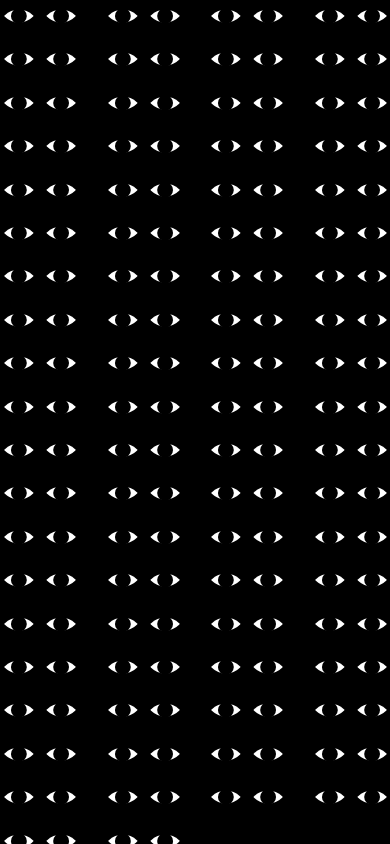
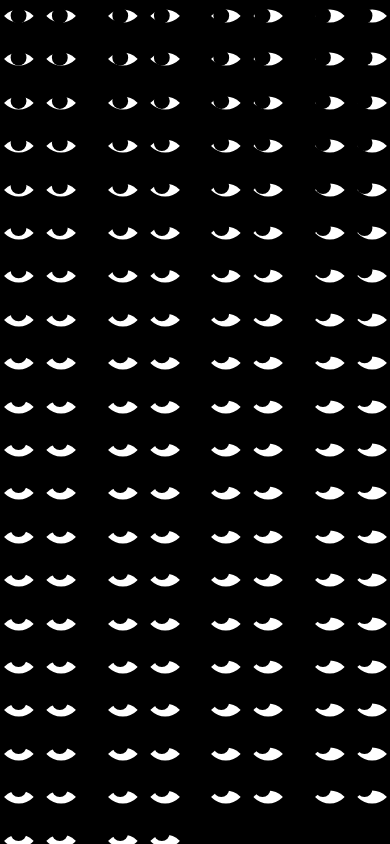
Before and after one commit to NivaldoFarias/eyes, a React (Vite) app: page / in a window 390 px wide. Built offline with nearby package versions, Linux system fonts and the light colour scheme.

Commit message:
minor refactor to eye movement

```diff
--- a/src/App.tsx
+++ b/src/App.tsx
@@ -1,23 +1,48 @@
+import { useEffect, useState } from "react";
+
 import Eyes from "./components/Eyes";
-import useCursorCoordinates from "./hooks/useCursorCoordinates";
+import { CursorContext } from "./hooks/CursorContext";
+
+interface CursorCoordinates {
+	x: number;
+	y: number;
+}
 
 function App() {
-	const cursorCoordinates = useCursorCoordinates(true);
+	const [cursorCoordinates, setCursorCoordinates] = useState<CursorCoordinates>({ x: 0, y: 0 });
+
+	useEffect(() => {
+		window.addEventListener("mousemove", updateCursorCoordinates);
+		window.addEventListener("touchmove", updateCursorCoordinates);
+
+		return () => {
+			window.removeEventListener("mousemove", updateCursorCoordinates);
+			window.removeEventListener("touchmove", updateCursorCoordinates);
+		};
+	}, []);
 
 	const nOfEyesToScreenWidth =
 		Math.round(window.innerWidth / 5) > 224 ? 224 : Math.round(window.innerWidth / 5);
 
 	return (
-		<div className="min-w-screen grid min-h-screen gap-y-10 overflow-hidden bg-black pt-4 max-sm:-ml-6 max-sm:grid-flow-row max-sm:grid-cols-4 min-[410px]:max-sm:grid-cols-5 sm:grid-flow-col sm:grid-rows-16 lg:gap-x-2">
-			{new Array(nOfEyesToScreenWidth).fill(null).map((_, index) => (
-				<Eyes
-					key={index}
-					eyeballRadius={24}
-					cursorCoordinates={cursorCoordinates}
-				/>
-			))}
-		</div>
+		<CursorContext.Provider value={cursorCoordinates}>
+			<div className="min-w-screen grid min-h-screen gap-y-10 overflow-hidden bg-black pt-4 max-sm:-ml-6 max-sm:grid-flow-row max-sm:grid-cols-4 min-[410px]:max-sm:grid-cols-5 sm:grid-flow-col sm:grid-rows-16 lg:gap-x-2">
+				{new Array(nOfEyesToScreenWidth).fill(null).map((_, index) => (
+					<Eyes key={index} />
+				))}
+			</div>
+		</CursorContext.Provider>
 	);
+
+	function updateCursorCoordinates(event: MouseEvent | TouchEvent) {
+		if (event instanceof MouseEvent) {
+			setCursorCoordinates({ x: event.clientX, y: event.clientY });
+		} else if (event instanceof TouchEvent) {
+			const touch = event.touches[0];
+
+			if (touch) setCursorCoordinates({ x: touch.clientX, y: touch.clientY });
+		}
+	}
 }
 
 export default App;
--- /dev/null
+++ b/src/components/Eyeball-refactor.tsx
@@ -0,0 +1,93 @@
+import { useRef } from "react";
+
+import type { CursorCoordinates } from "src/hooks/useCursorCoordinates";
+
+export default function RenderEyeEffect({
+	cursorCoordinates,
+	eyeballRadius,
+}: {
+	cursorCoordinates: CursorCoordinates;
+	eyeballRadius: number;
+}) {
+	const eyeRef = useRef<HTMLDivElement>(null);
+
+	const eyeballData = computeEyeballCoordinates();
+
+	return (
+		<div className="relative isolate flex rotate-90 items-center justify-center invert">
+			<div
+				className="absolute translate-x-10 rounded-full bg-white mix-blend-exclusion"
+				style={{
+					height: `${eyeballRadius * 5}px`,
+					width: `${eyeballRadius * 5}px`,
+				}}
+			></div>
+			<div
+				className="absolute -translate-x-10 rounded-full bg-white mix-blend-exclusion"
+				style={{
+					height: `${eyeballRadius * 5}px`,
+					width: `${eyeballRadius * 5}px`,
+				}}
+			></div>
+			<div
+				className="absolute rounded-full bg-white"
+				style={{
+					...eyeballData.coordinates,
+					height: `${eyeballRadius * 2}px`,
+					width: `${eyeballRadius * 2}px`,
+				}}
+				ref={eyeRef}
+			></div>
+		</div>
+	);
+
+	function computeEyeballCoordinates() {
+		const eyeRect = eyeRef.current?.getBoundingClientRect();
+
+		if (!eyeRect) return { top: 0, left: 0 };
+
+		const eyeCenter = {
+			x: eyeRect.left + eyeRect.width / 2,
+			y: eyeRect.top + eyeRect.height / 2,
+		};
+
+		const cursorDistanceFromEyeCenter = {
+			x: cursorCoordinates.x - eyeCenter.x,
+			y: cursorCoordinates.y - eyeCenter.y,
+		};
+
+		const distanceRatio = {
+			x: cursorDistanceFromEyeCenter.x / eyeRect.width,
+			y: cursorDistanceFromEyeCenter.y / eyeRect.height,
+		};
+
+		const eyeballOffset = {
+			top: -Math.round(distanceRatio.x) - eyeballRadius,
+			left: Math.round(distanceRatio.y) - eyeballRadius,
+		};
+
+		const boundaries = {
+			top: -(eyeballRadius * 2),
+			left: -(eyeballRadius * 2),
+			bottom: 0,
+			right: 0,
+		};
+
+		const coordinates = {
+			top:
+				eyeballOffset.top < 0
+					? Math.max(eyeballOffset.top, boundaries.top)
+					: Math.min(eyeballOffset.top, boundaries.bottom),
+			left:
+				eyeballOffset.left < 0
+					? Math.max(eyeballOffset.left, boundaries.left)
+					: Math.min(eyeballOffset.left, boundaries.right),
+		};
+
+		return {
+			coordinates,
+			distanceRatio,
+			cursorDistanceFromEyeCenter,
+		};
+	}
+}
--- a/src/components/Eyeball.tsx
+++ b/src/components/Eyeball.tsx
@@ -1,54 +1,48 @@
-import { useRef } from "react";
+import { useCallback, useContext } from "react";
+import { CursorContext } from "../hooks/CursorContext";
 
-import type { CursorCoordinates } from "src/hooks/useCursorCoordinates";
+export default function RenderEyeEffect() {
+	const cursorCoordinates = useContext(CursorContext);
 
-export default function RenderEyeEffect({
+	const eyeMovementRef = useCallback(
+		(node: HTMLDivElement | null) => {
+			if (!node) return;
+
+			const coordinates = computeValues({
+				rect: node.getBoundingClientRect(),
 				cursorCoordinates,
-	eyeballRadius,
-}: {
-	cursorCoordinates: CursorCoordinates;
-	eyeballRadius: number;
-}) {
-	const eyeRef = useRef<HTMLDivElement>(null);
+			});
 
-	const eyeballData = computeEyeballCoordinates();
+			node.style.top = `${coordinates.top}px`;
+			node.style.left = `${coordinates.left}px`;
+		},
+		[cursorCoordinates],
+	);
 
 	return (
 		<div className="relative isolate flex rotate-90 items-center justify-center invert">
+			<div className="absolute h-[120px] w-[120px] translate-x-10 rounded-full bg-white mix-blend-exclusion"></div>
+			<div className="absolute h-[120px] w-[120px] -translate-x-10 rounded-full bg-white mix-blend-exclusion"></div>
 			<div
-				className="absolute translate-x-10 rounded-full bg-white mix-blend-exclusion"
-				style={{
-					height: `${eyeballRadius * 5}px`,
-					width: `${eyeballRadius * 5}px`,
-				}}
-			></div>
-			<div
-				className="absolute -translate-x-10 rounded-full bg-white mix-blend-exclusion"
-				style={{
-					height: `${eyeballRadius * 5}px`,
-					width: `${eyeballRadius * 5}px`,
-				}}
-			></div>
-			<div
-				className="absolute rounded-full bg-white"
-				style={{
-					...eyeballData.coordinates,
-					height: `${eyeballRadius * 2}px`,
-					width: `${eyeballRadius * 2}px`,
-				}}
-				ref={eyeRef}
+				className="absolute h-12 w-12 rounded-full bg-white"
+				ref={eyeMovementRef}
 			></div>
 		</div>
 	);
+}
 
-	function computeEyeballCoordinates() {
-		const eyeRect = eyeRef.current?.getBoundingClientRect();
-
-		if (!eyeRect) return { top: 0, left: 0 };
+function computeValues({
+	rect,
+	cursorCoordinates,
+}: {
+	rect: DOMRect;
+	cursorCoordinates: { x: number; y: number };
+}) {
+	const EYEBALL_RADIUS = 24;
 
 	const eyeCenter = {
-			x: eyeRect.left + eyeRect.width / 2,
-			y: eyeRect.top + eyeRect.height / 2,
+		x: rect.left + rect.width / 2,
+		y: rect.top + rect.height / 2,
 	};
 
 	const cursorDistanceFromEyeCenter = {
@@ -57,18 +51,18 @@ export default function RenderEyeEffect({
 	};
 
 	const distanceRatio = {
-			x: cursorDistanceFromEyeCenter.x / eyeRect.width,
-			y: cursorDistanceFromEyeCenter.y / eyeRect.height,
+		x: cursorDistanceFromEyeCenter.x / rect.width,
+		y: cursorDistanceFromEyeCenter.y / rect.height,
 	};
 
 	const eyeballOffset = {
-			top: -Math.round(distanceRatio.x) - eyeballRadius,
-			left: Math.round(distanceRatio.y) - eyeballRadius,
+		top: -Math.round(distanceRatio.x) - EYEBALL_RADIUS,
+		left: Math.round(distanceRatio.y) - EYEBALL_RADIUS,
 	};
 
 	const boundaries = {
-			top: -(eyeballRadius * 2),
-			left: -(eyeballRadius * 2),
+		top: -(EYEBALL_RADIUS * 2),
+		left: -(EYEBALL_RADIUS * 2),
 		bottom: 0,
 		right: 0,
 	};
@@ -84,10 +78,5 @@ export default function RenderEyeEffect({
 				: Math.min(eyeballOffset.left, boundaries.right),
 	};
 
-		return {
-			coordinates,
-			distanceRatio,
-			cursorDistanceFromEyeCenter,
-		};
+	return coordinates;
 }
-}
--- a/src/components/Eyes.tsx
+++ b/src/components/Eyes.tsx
@@ -1,24 +1,10 @@
 import RenderEyeEffect from "./Eyeball";
 
-import type { CursorCoordinates } from "src/hooks/useCursorCoordinates";
-
-export default function Eyes({
-	cursorCoordinates,
-	eyeballRadius = 24,
-}: {
-	cursorCoordinates: CursorCoordinates;
-	eyeballRadius?: number;
-}) {
+export default function Eyes() {
 	return (
 		<div className="flex h-fit w-fit scale-[0.33] items-center justify-between gap-x-32 lg:scale-50">
-			<RenderEyeEffect
-				cursorCoordinates={cursorCoordinates}
-				eyeballRadius={eyeballRadius}
-			/>
-			<RenderEyeEffect
-				cursorCoordinates={cursorCoordinates}
-				eyeballRadius={eyeballRadius}
-			/>
+			<RenderEyeEffect />
+			<RenderEyeEffect />
 		</div>
 	);
 }
--- /dev/null
+++ b/src/hooks/CursorContext.tsx
@@ -0,0 +1,4 @@
+import type { CursorCoordinates } from "./useCursorCoordinates";
+import { createContext } from "react";
+
+export const CursorContext = createContext<CursorCoordinates>({ x: 0, y: 0 });
```
Lines whose indentation alone changed are shown as unchanged.
